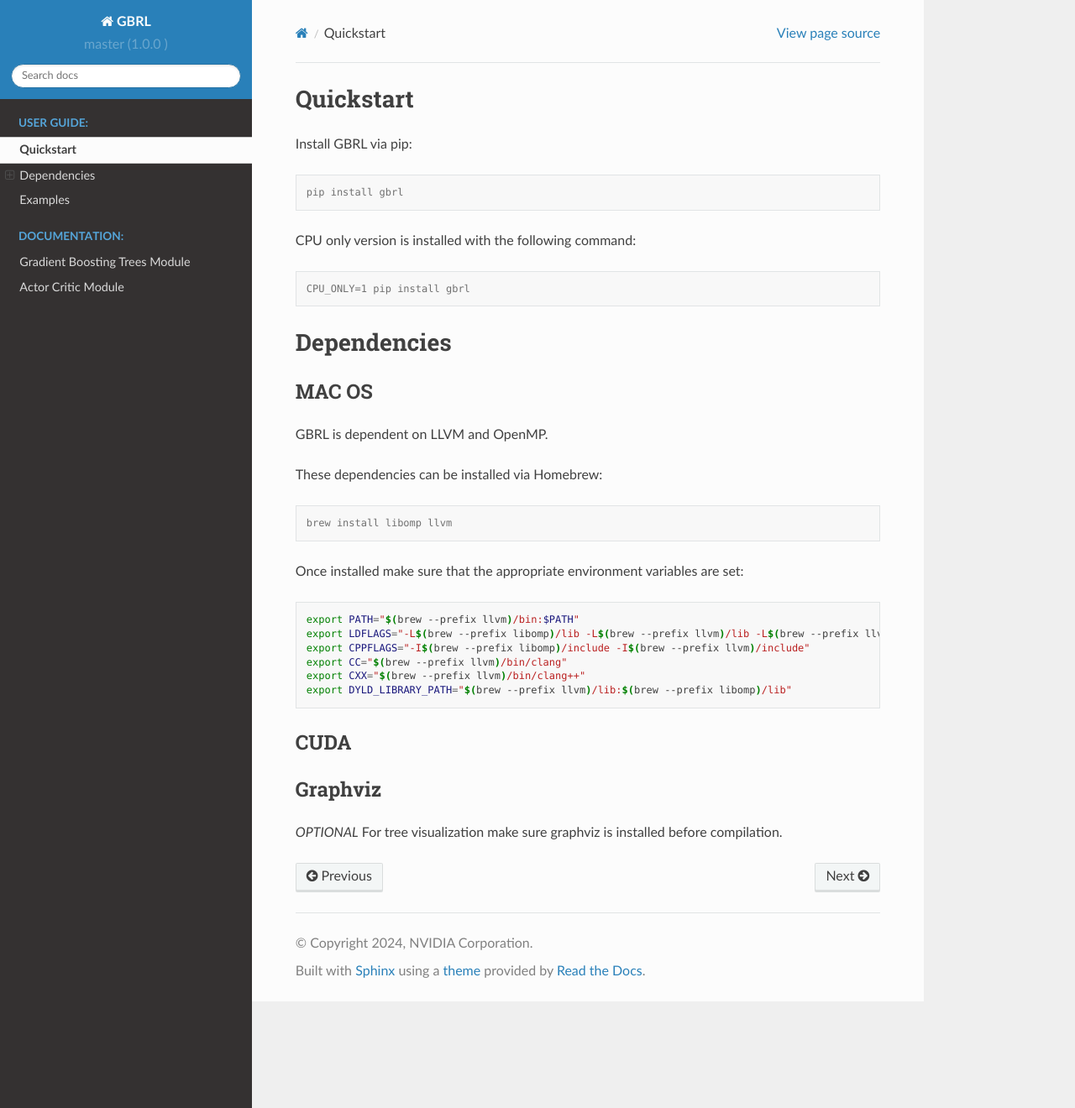
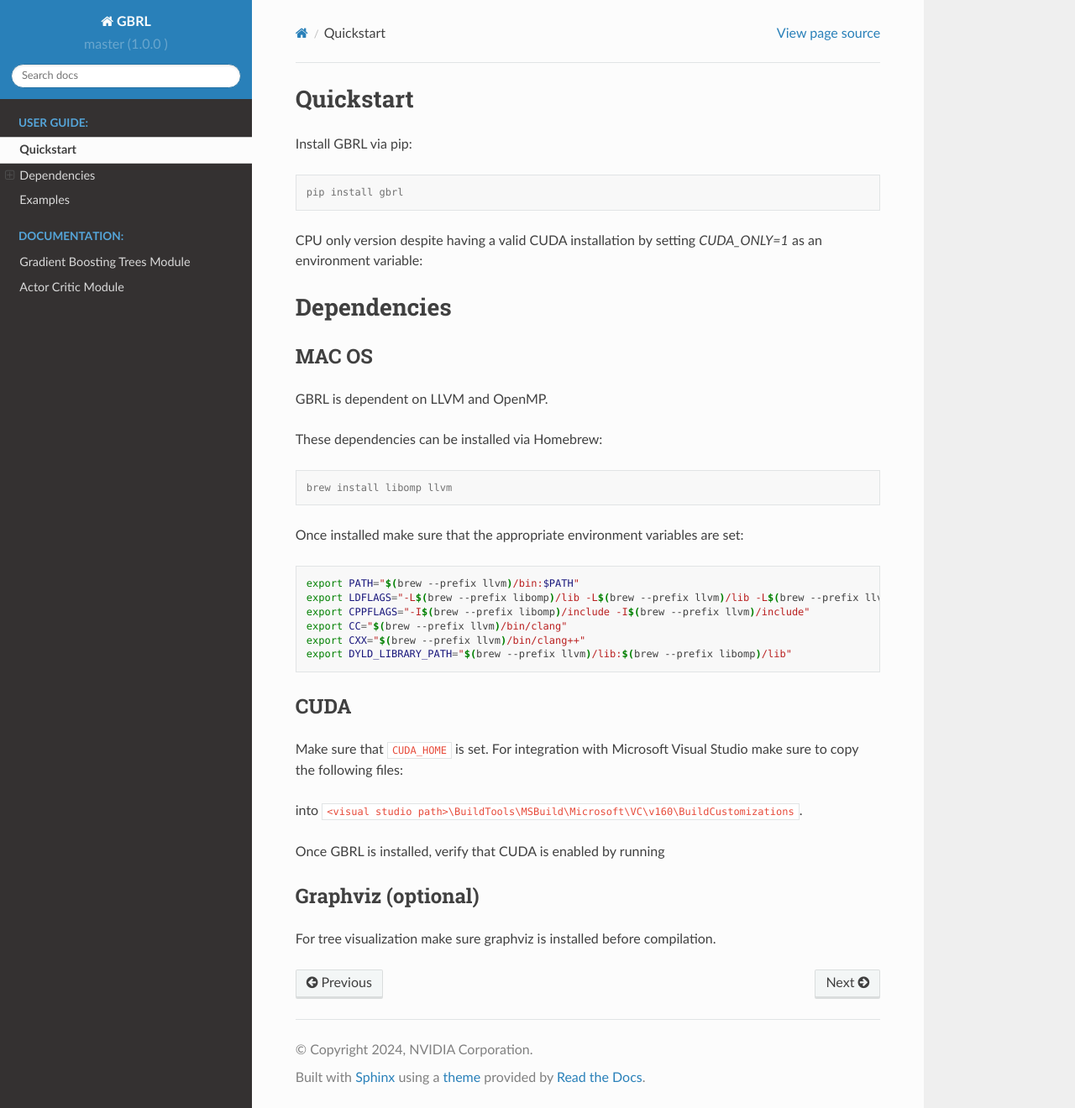
Before and after one commit to NVlabs/gbrl, a Sphinx documentation site: the page built from docs/quickstart.rst, in a window 1280 px wide and 1320 px high. Shown: the whole window at 84% size. Built offline with Sphinx 7.4.7 and the Read the Docs theme 2.0.0, drawn with Linux system fonts in a browser that asks for light colours.

Commit message:
added cuda explanation

```diff
--- a/docs/quickstart.rst
+++ b/docs/quickstart.rst
@@ -7,11 +7,11 @@
 
    pip install gbrl
 
-CPU only version is installed with the following command:
+CPU only version despite having a valid CUDA installation by setting `CUDA_ONLY=1` as an environment variable:
 
 .. code-block:: console
-
-   CPU_ONLY=1 pip install gbrl
+   export CPU_ONLY=1
+   pip install gbrl
 
 Dependencies
 ============
@@ -42,6 +42,21 @@
 CUDA
 ~~~~
 
+Make sure that ``CUDA_HOME`` is set.
+For integration with Microsoft Visual Studio make sure to copy the following files:
+
+.. code-block:: console
+   CUDA <cuda_version>.props
+   CUDA <cuda_version>.targets
+   CUDA <cuda_version>.xml
+   Nvda.Build.CudaTasks.v<cuda_version>.dll
+   cudart.lib
+
+
+into ``<visual studio path>\BuildTools\MSBuild\Microsoft\VC\v160\BuildCustomizations``.
+
+Once GBRL is installed, verify that CUDA is enabled by running
+
 .. code-block:: python
    # Verify that GPU is visible by running
    import gbrl
@@ -49,8 +64,6 @@
    print(gbrl.cuda_available())
 
 
-Graphviz
-~~~~~~~~
-
-*OPTIONAL*
+Graphviz (optional)
+~~~~~~~~~~~~~~~~~~~
 For tree visualization make sure graphviz is installed before compilation.
```
Also changed, not shown: 1 other file.
